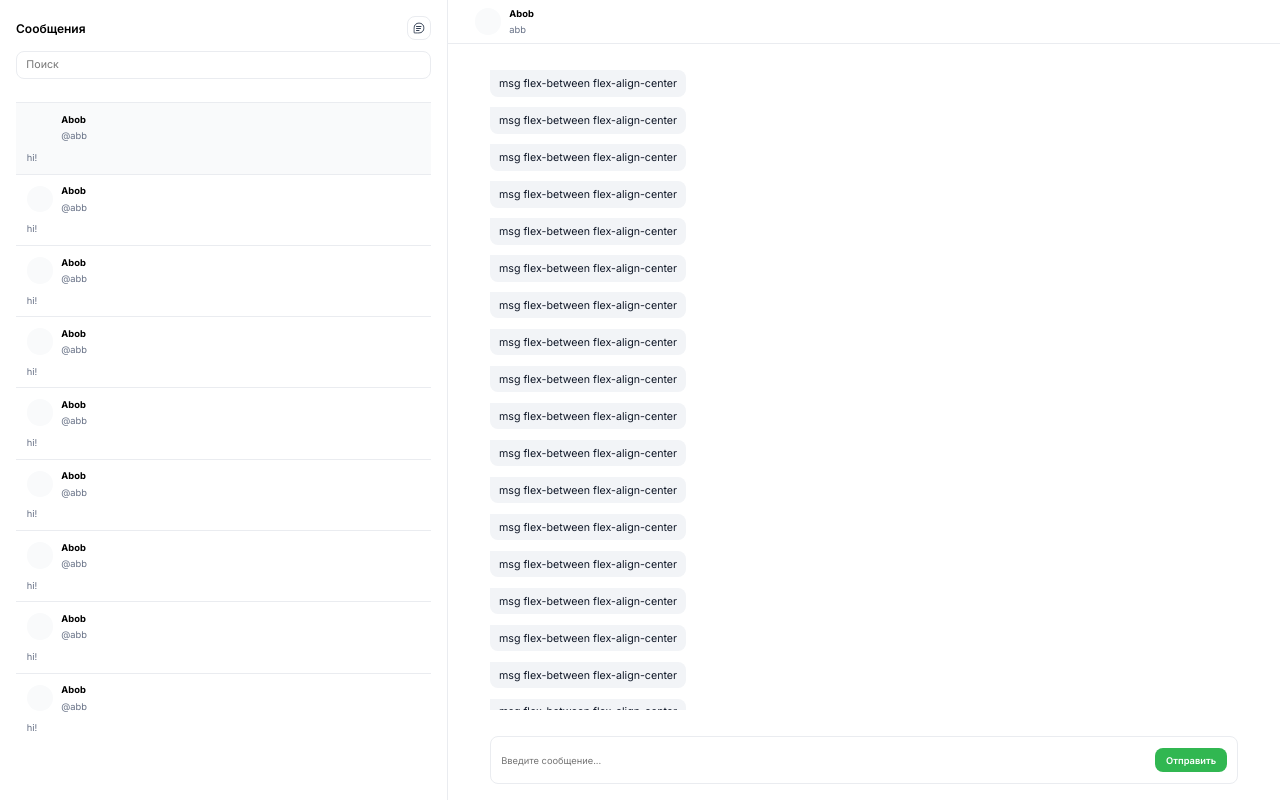
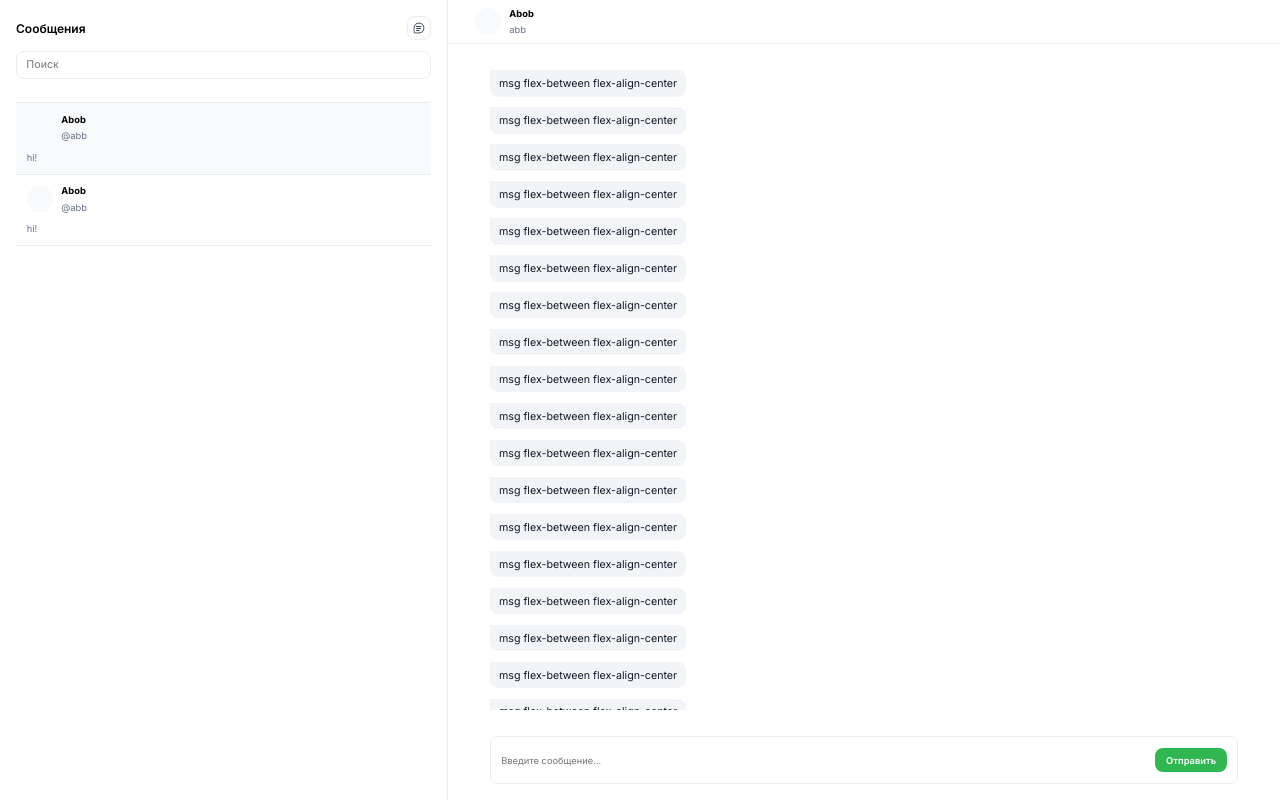
Before and after one commit to 24Skynet24/nuxt-node-chat, a Nuxt app in the folder front/: page / in a window 1280 px wide. Built offline with nearby package versions, Linux system fonts and the light colour scheme.

Commit message:
feat: linking users and messages

```diff
--- a/front/pages/index.vue
+++ b/front/pages/index.vue
@@ -29,12 +29,15 @@
           </div>
         </div>
       </header>
-      <div class="chat flex-column">
+      <div class="chat">
+        <p v-if="!users[activeUser].messages.length" class="chat-balloon">У вас пока нет сообщений...</p>
+        <div class="flex-column" v-else>
           <msg-cmp
-          v-for="(item, id) in msgs"
+            v-for="(item, id) in users[activeUser].messages"
             :key="`msg_${id}`"
             :msg="item"
           />
+        </div>
       </div>
       <div class="msg flex-between flex-align-center">
         <input type="text" name="msg" id="msg" placeholder="Введите сообщение...">
@@ -58,79 +61,7 @@ export default {
           name: 'Abob',
           id: 'abb',
           msg: 'hi!',
-        },
-        {
-          name: 'Abob',
-          id: 'abb',
-          msg: 'hi!',
-        },
-        {
-          name: 'Abob',
-          id: 'abb',
-          msg: 'hi!',
-        },
-        {
-          name: 'Abob',
-          id: 'abb',
-          msg: 'hi!',
-        },
-        {
-          name: 'Abob',
-          id: 'abb',
-          msg: 'hi!',
-        },
-        {
-          name: 'Abob',
-          id: 'abb',
-          msg: 'hi!',
-        },
-        {
-          name: 'Abob',
-          id: 'abb',
-          msg: 'hi!',
-        },
-        {
-          name: 'Abob',
-          id: 'abb',
-          msg: 'hi!',
-        },
-        {
-          name: 'Abob',
-          id: 'abb',
-          msg: 'hi!',
-        },
-        {
-          name: 'Abob',
-          id: 'abb',
-          msg: 'hi!',
-        },
-        {
-          name: 'Abob',
-          id: 'abb',
-          msg: 'hi!',
-        },
-        {
-          name: 'Abob',
-          id: 'abb',
-          msg: 'hi!',
-        },
-        {
-          name: 'Abob',
-          id: 'abb',
-          msg: 'hi!',
-        },
-        {
-          name: 'Abob',
-          id: 'abb',
-          msg: 'hi!',
-        },
-        {
-          name: 'Abob',
-          id: 'abb',
-          msg: 'hi!',
-        },
-      ],
-      msgs: [
+          messages: [
             {
               text: 'msg flex-between flex-align-center',
               state: true,
@@ -210,6 +141,14 @@ export default {
             {
               text: 'msg flex-between flex-align-center',
               state: true,
+            },
+          ],
+        },
+        {
+          name: 'Abob',
+          id: 'abb',
+          msg: 'hi!',
+          messages: [],
         },
       ],
     }
@@ -385,6 +324,10 @@ section {
     max-height: 80vh;
     overflow-y: auto;
     margin: sizeAuto(24) auto;
+
+    &-balloon {
+      font-size: sizeAuto(16);
+    }
   }
 }
 
```
Also changed, not shown: 2 other files (tests, documents, lock files or other folders). Lines whose indentation alone changed are shown as unchanged.
